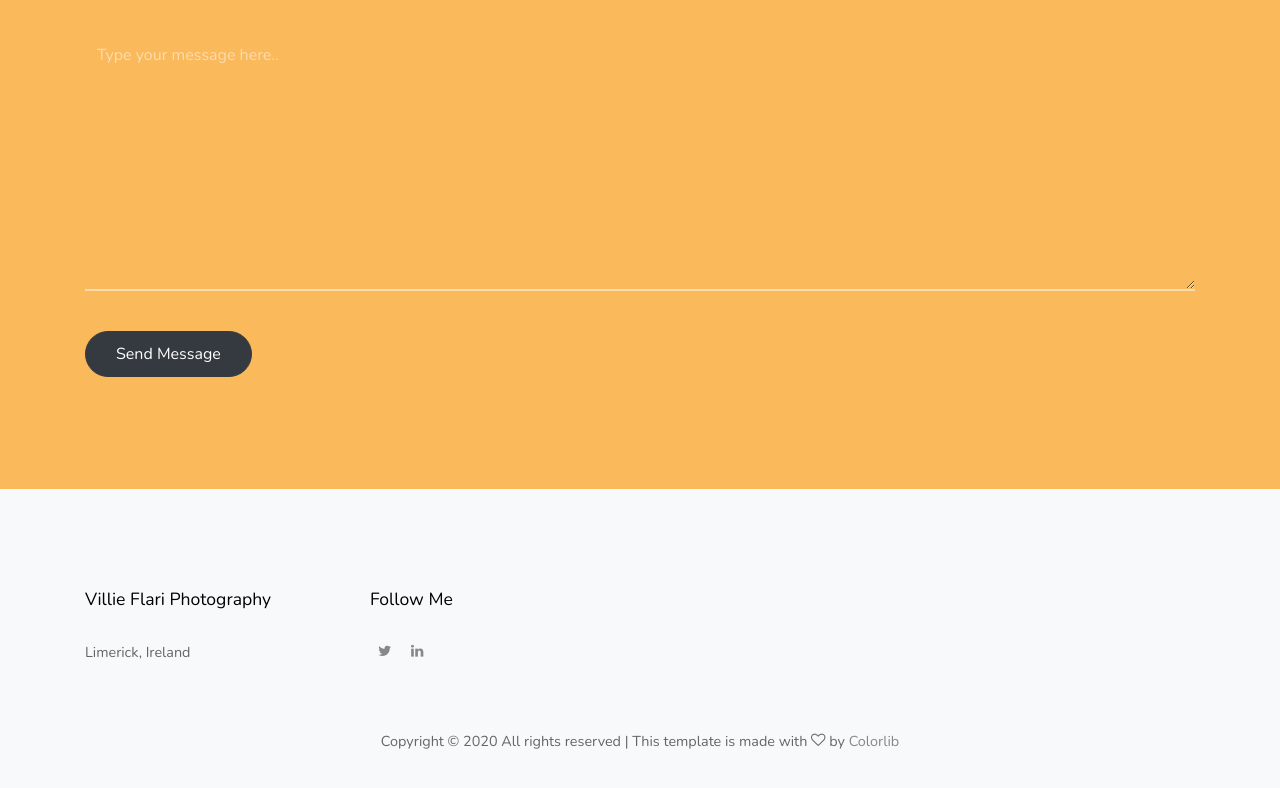
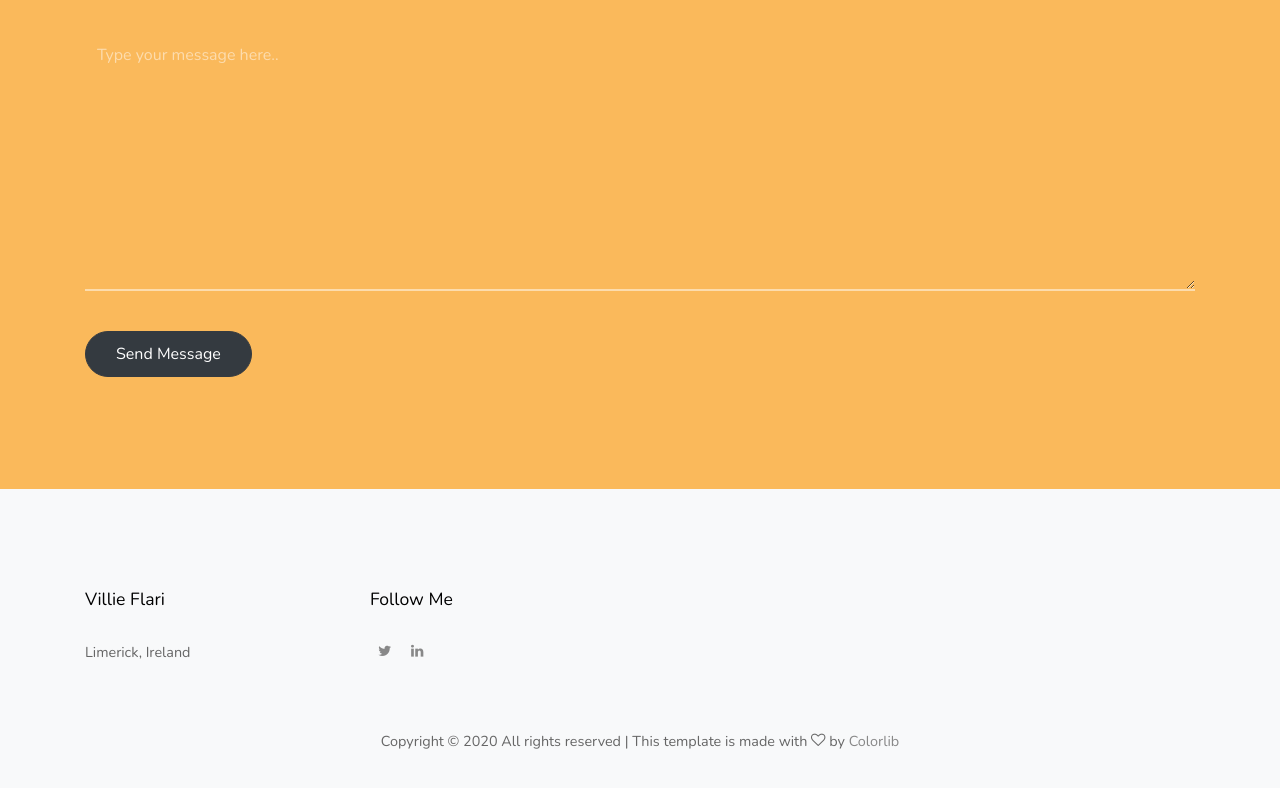
Before and after one commit to theodesp/villieflari.com, a plain HTML site: page index.html in a window 1280 px wide. Shown: the part 6095-6883 px from the top of the page. Drawn offline with nearby package versions, Linux system fonts and the light colour scheme; files whose address does not match are found by name.

Commit message:
Update index.html

```diff
--- a/index.html
+++ b/index.html
@@ -647,7 +647,7 @@ It is my choice.
         <div class="container">
             <div class="row mb-5">
                 <div class="col-md-3">
-                    <h3 class="footer-title">Villie Flari Photography</h3>
+                    <h3 class="footer-title">Villie Flari</h3>
                     <p></p>
                     <p><span class="d-inline-block d-md-block"></span>Limerick, Ireland</p>
                 </div>
```
